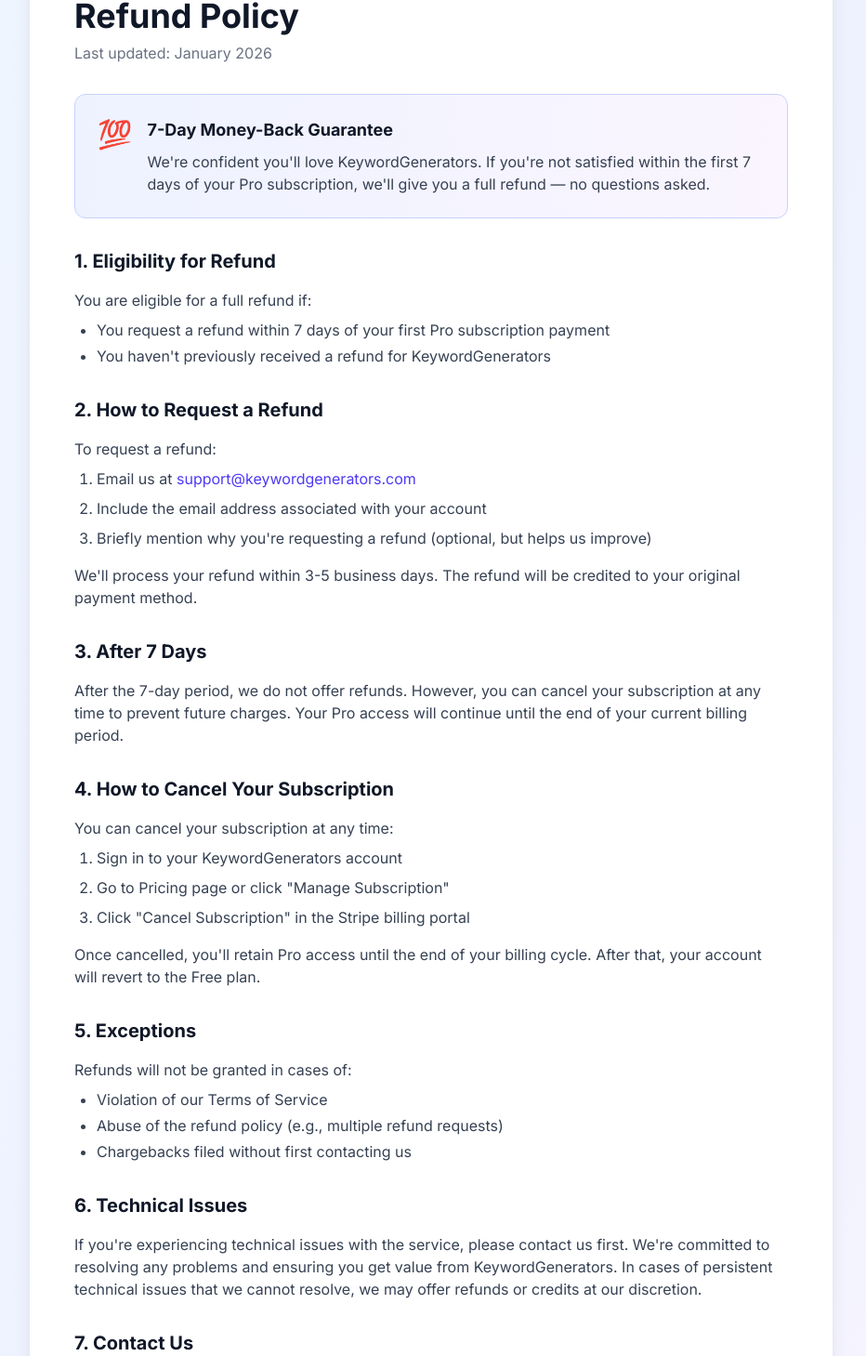
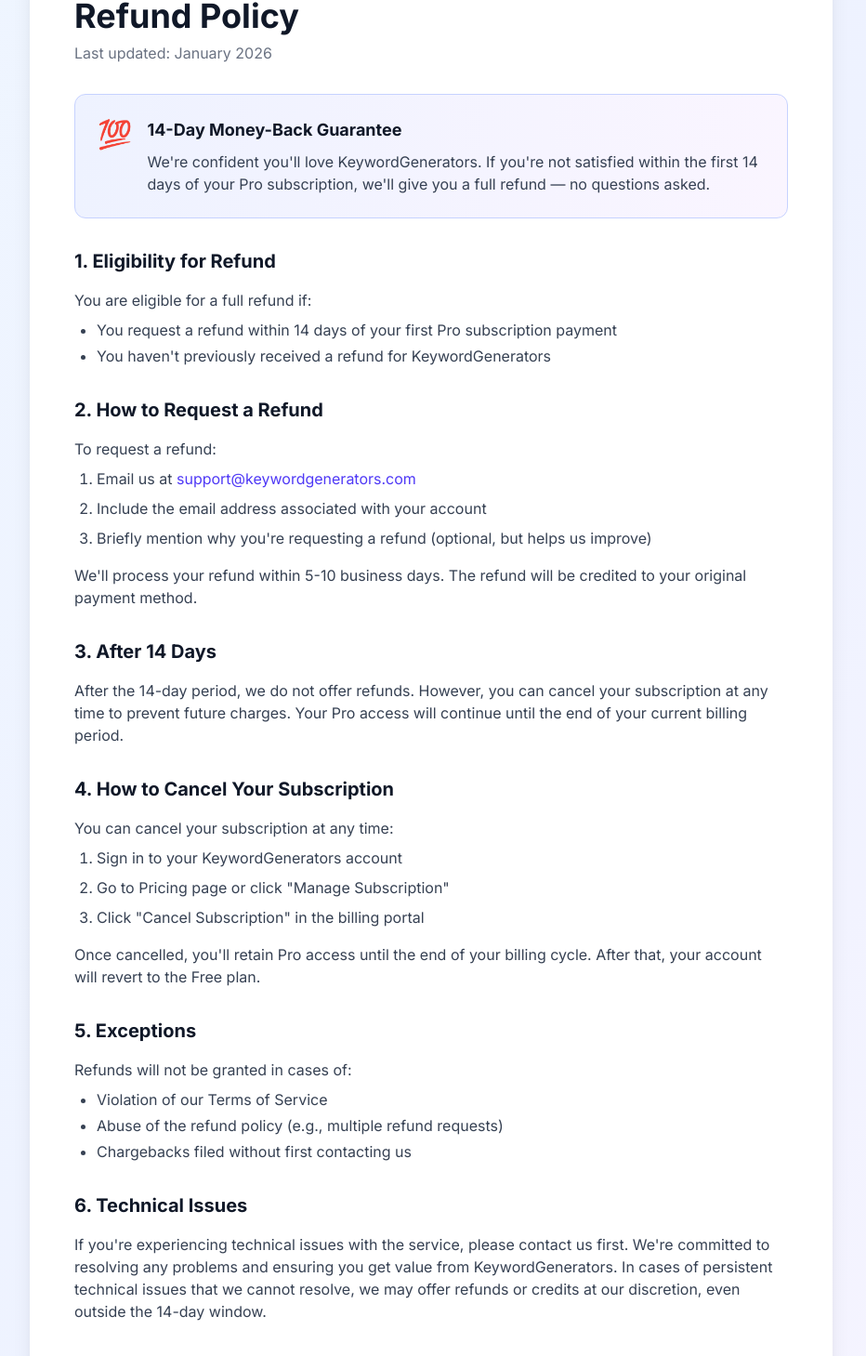
Before and after one commit to ma7naguib/keywordgenerators, a Next.js app: page /refund in a window 1280 px wide. Shown: the part 219-1678 px from the top of the page at 93% size, without its empty margins (176-1108 px from the left). Built offline with nearby package versions, Linux system fonts and the light colour scheme.

Commit message:
Update refund policy to 14 days for Paddle

```diff
--- a/app/refund/page.tsx
+++ b/app/refund/page.tsx
@@ -37,9 +37,9 @@ export default function RefundPage() {
             <div className="flex items-start gap-4">
               <div className="text-3xl">💯</div>
               <div>
-                <h3 className="font-bold text-gray-900 text-lg mb-2">7-Day Money-Back Guarantee</h3>
+                <h3 className="font-bold text-gray-900 text-lg mb-2">14-Day Money-Back Guarantee</h3>
                 <p className="text-gray-700">
-                  We're confident you'll love KeywordGenerators. If you're not satisfied within the first 7 days
+                  We're confident you'll love KeywordGenerators. If you're not satisfied within the first 14 days
                   of your Pro subscription, we'll give you a full refund — no questions asked.
                 </p>
               </div>
@@ -51,7 +51,7 @@ export default function RefundPage() {
               <h2 className="text-xl font-bold text-gray-900 mt-8 mb-4">1. Eligibility for Refund</h2>
               <p>You are eligible for a full refund if:</p>
               <ul className="list-disc pl-6 mt-2 space-y-1">
-                <li>You request a refund within 7 days of your first Pro subscription payment</li>
+                <li>You request a refund within 14 days of your first Pro subscription payment</li>
                 <li>You haven't previously received a refund for KeywordGenerators</li>
               </ul>
             </section>
@@ -70,15 +70,15 @@ export default function RefundPage() {
                 <li>Briefly mention why you're requesting a refund (optional, but helps us improve)</li>
               </ol>
               <p className="mt-4">
-                We'll process your refund within 3-5 business days. The refund will be credited to your
+                We'll process your refund within 5-10 business days. The refund will be credited to your
                 original payment method.
               </p>
             </section>
 
             <section>
-              <h2 className="text-xl font-bold text-gray-900 mt-8 mb-4">3. After 7 Days</h2>
+              <h2 className="text-xl font-bold text-gray-900 mt-8 mb-4">3. After 14 Days</h2>
               <p>
-                After the 7-day period, we do not offer refunds. However, you can cancel your subscription
+                After the 14-day period, we do not offer refunds. However, you can cancel your subscription
                 at any time to prevent future charges. Your Pro access will continue until the end of your
                 current billing period.
               </p>
@@ -90,7 +90,7 @@ export default function RefundPage() {
               <ol className="list-decimal pl-6 mt-2 space-y-2">
                 <li>Sign in to your KeywordGenerators account</li>
                 <li>Go to Pricing page or click "Manage Subscription"</li>
-                <li>Click "Cancel Subscription" in the Stripe billing portal</li>
+                <li>Click "Cancel Subscription" in the billing portal</li>
               </ol>
               <p className="mt-4">
                 Once cancelled, you'll retain Pro access until the end of your billing cycle. After that,
@@ -114,7 +114,7 @@ export default function RefundPage() {
                 If you're experiencing technical issues with the service, please contact us first. We're
                 committed to resolving any problems and ensuring you get value from KeywordGenerators.
                 In cases of persistent technical issues that we cannot resolve, we may offer refunds or
-                credits at our discretion.
+                credits at our discretion, even outside the 14-day window.
               </p>
             </section>
 
```
